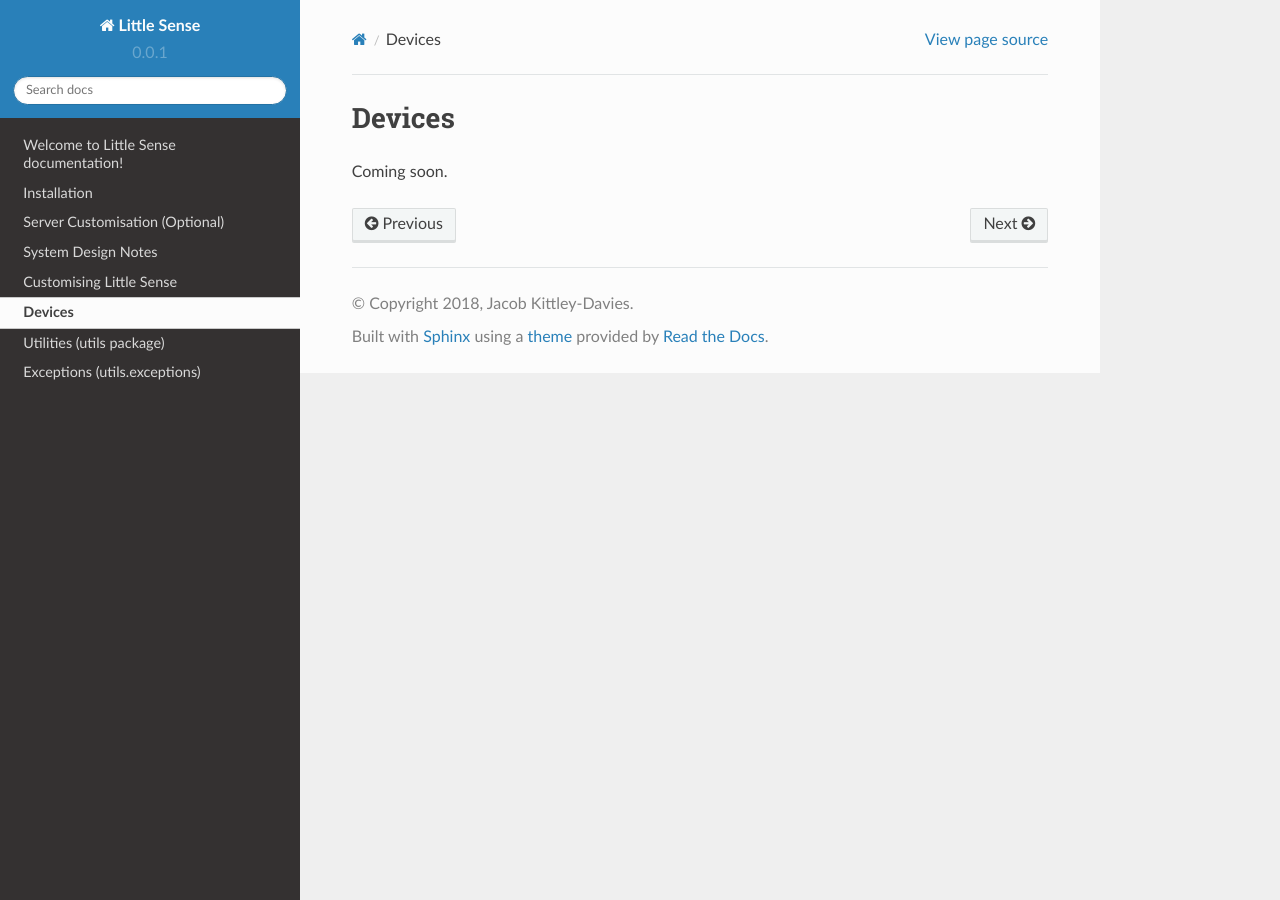
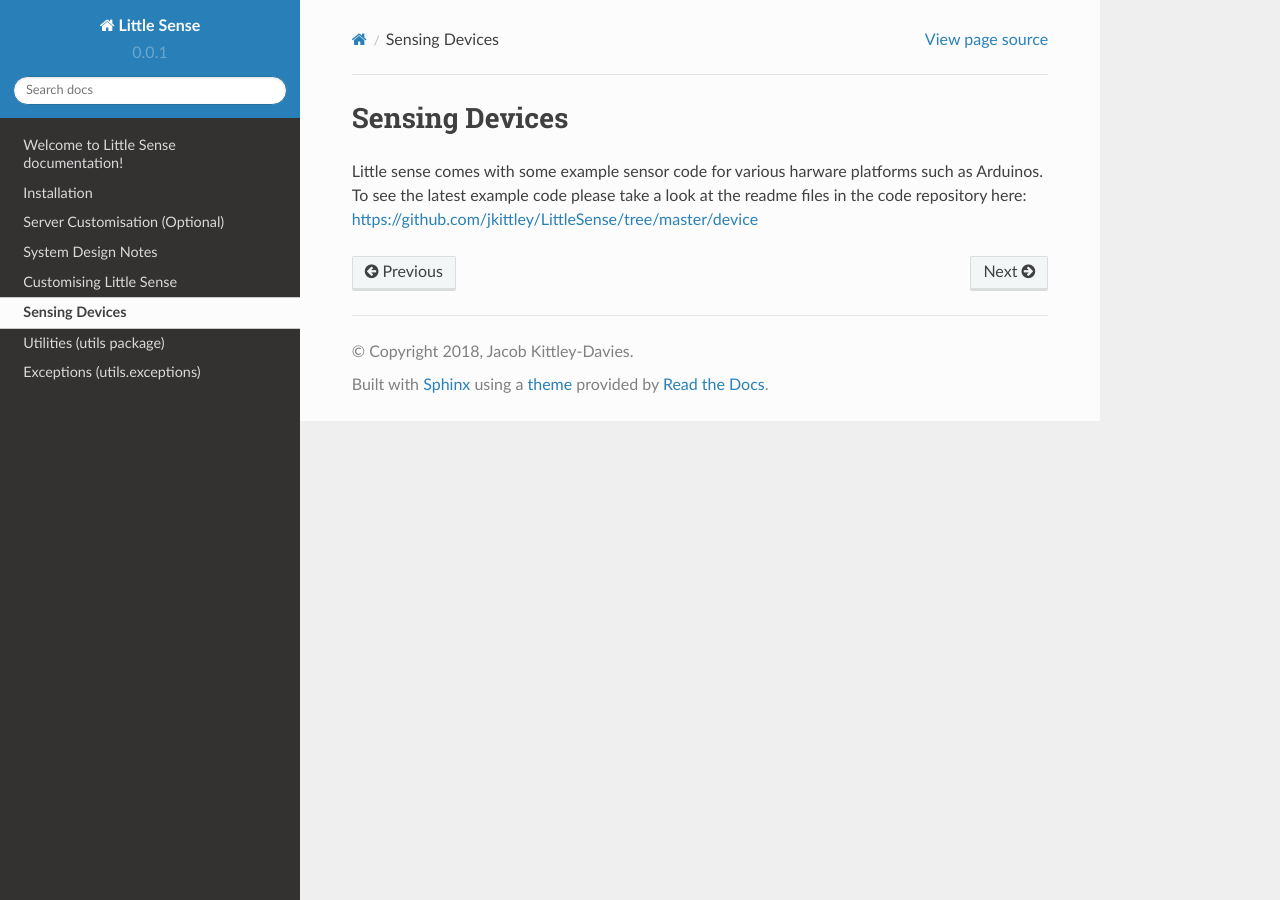
Before and after one commit to jkittley/LittleSense, a Sphinx documentation site: the page built from docs/source/device.rst, in a window 1280 px wide. Built offline with Sphinx 7.4.7 and the Read the Docs theme 2.0.0, drawn with Linux system fonts in a browser that asks for light colours; pages that are not in the unit, such as notebooks, are missing from menus.

Commit message:
Docs reformatting

```diff
--- a/docs/source/device.rst
+++ b/docs/source/device.rst
@@ -1,5 +1,5 @@
 .. include:: global.rst
 
-Devices
-=======
-Coming soon.
+Sensing Devices
+===============
+Little sense comes with some example sensor code for various harware platforms such as Arduinos. To see the latest example code please take a look at the readme files in the code repository here: https://github.com/jkittley/LittleSense/tree/master/device
--- a/docs/source/index.rst
+++ b/docs/source/index.rst
@@ -54,6 +54,7 @@ The project is structured in two main section. We recomment starting by setting
    customisation
    device
    utils
+   exceptions
    api
 
 About the code
--- a/docs/source/server_install.rst
+++ b/docs/source/server_install.rst
@@ -10,7 +10,7 @@ This is a 10 minute video which walks you through the setup process from install
 
 .. raw:: html
 
-    <iframe width="690" height="415" src="http://www.youtube.com/embed/6Dakd7EIgBE?rel=0" frameborder="0" allowfullscreen></iframe>
+    <iframe width="690" height="380" src="https://www.youtube.com/embed/gAPfL7tdLxY" frameborder="0" allow="autoplay; encrypted-media" allowfullscreen></iframe>
     <br>
     <br>
 
```
Also changed, not shown: docs/source/exceptions.rst (added, +9 -0 lines), docs/source/utils.rst (+0 -9 lines).
